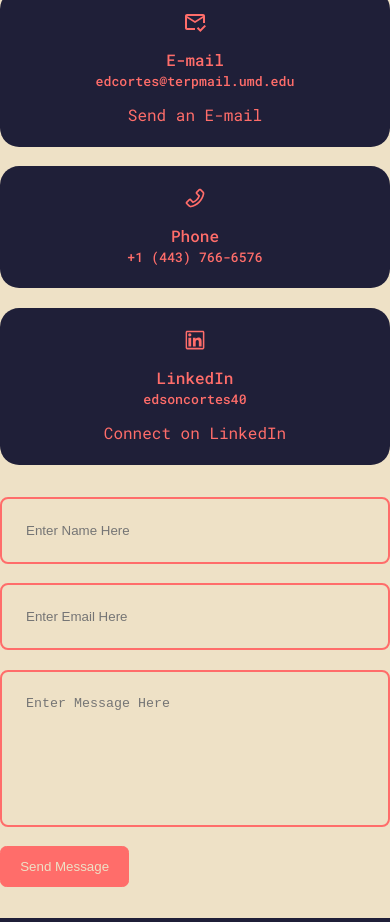
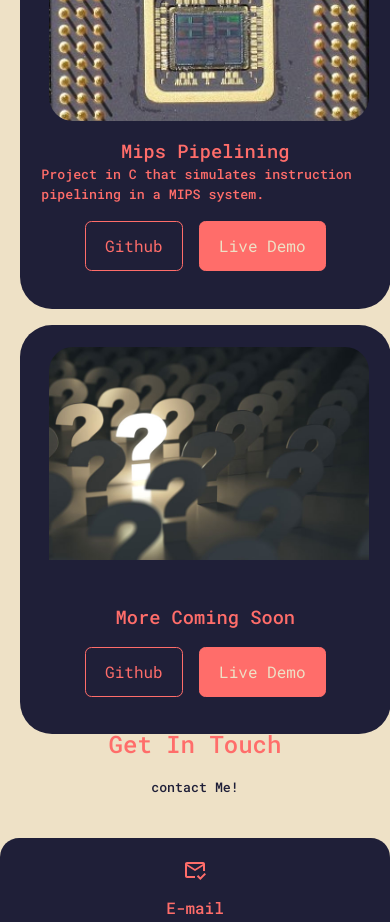
Before and after one commit to Edsoncortes40/ReactPortfolio, a React (Create React App) app: page / in a window 390 px wide. Shown: the part 4200-5122 px from the top of the page. Built offline with nearby package versions, Linux system fonts and the light colour scheme.

Commit message:
adding more projects to project section

```diff
--- a/src/components/contacts/contacts.css
+++ b/src/components/contacts/contacts.css
@@ -69,7 +69,7 @@ input, textarea {
     }
 
     .contacts {
-        height: 60rem;
+        height: 70rem;
     }
 }
 
--- a/src/components/projects/Projects.jsx
+++ b/src/components/projects/Projects.jsx
@@ -2,6 +2,8 @@ import React from 'react'
 import './projects.css'
 import lavi_image from '../../assets/lavi.jpg'
 import rank_store_image from '../../assets/rank_my_store.png'
+import question_mark_image from '../../assets/question_mark.jpg'
+import mips_image from '../../assets/mips.jpg'
 
 const data = [
   {
@@ -26,6 +28,22 @@ const data = [
                   upload photos to the store's page.",
     github: 'https://github.com/gutama8787/Rank-My-Store',
     demo: 'https://drive.google.com/file/d/1-jf1LOlTyxdCw3GbCO-pBxpnnmHRFCJq/view'
+  },
+  {
+    id: 3,
+    image: mips_image,
+    title: 'Mips Pipelining',
+    description: "Project in C that simulates instruction pipelining in a MIPS system.",
+    github: 'https://github.com/Edsoncortes40/411Pipeline',
+    demo: 'https://github.com/Edsoncortes40/411Pipeline'
+  },
+  {
+    id: 4,
+    image: question_mark_image,
+    title: 'More Coming Soon',
+    description: "",
+    github: 'https://github.com/edsoncortes40',
+    demo: 'https://drive.google.com/edsoncortes40'
   }
 ]
 
--- a/src/components/projects/projects.css
+++ b/src/components/projects/projects.css
@@ -1,5 +1,6 @@
 .projects {
     padding-top: 1rem;
+    height: 70rem;
 }
 
 .projects > h5 {
@@ -63,7 +64,7 @@
 /* -------------------- Media Queries (Small Devices) -------------------------- */
 @media screen and (max-width: 600px){
     .projects {
-        height: 85rem;
+        height: 138rem;
     }
 
     .project_container {
```
Also changed, not shown: src/assets/mips.jpg (added), src/assets/question_mark.jpg (added).
